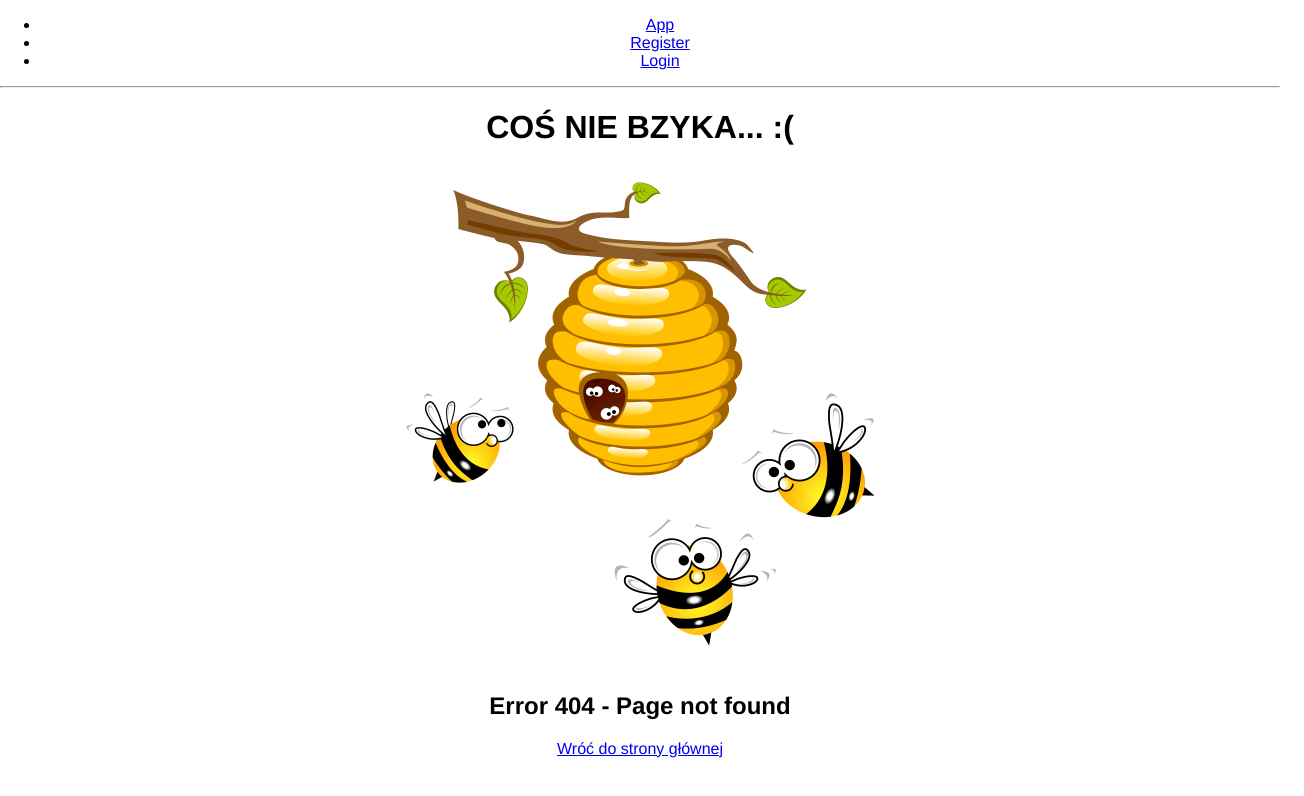
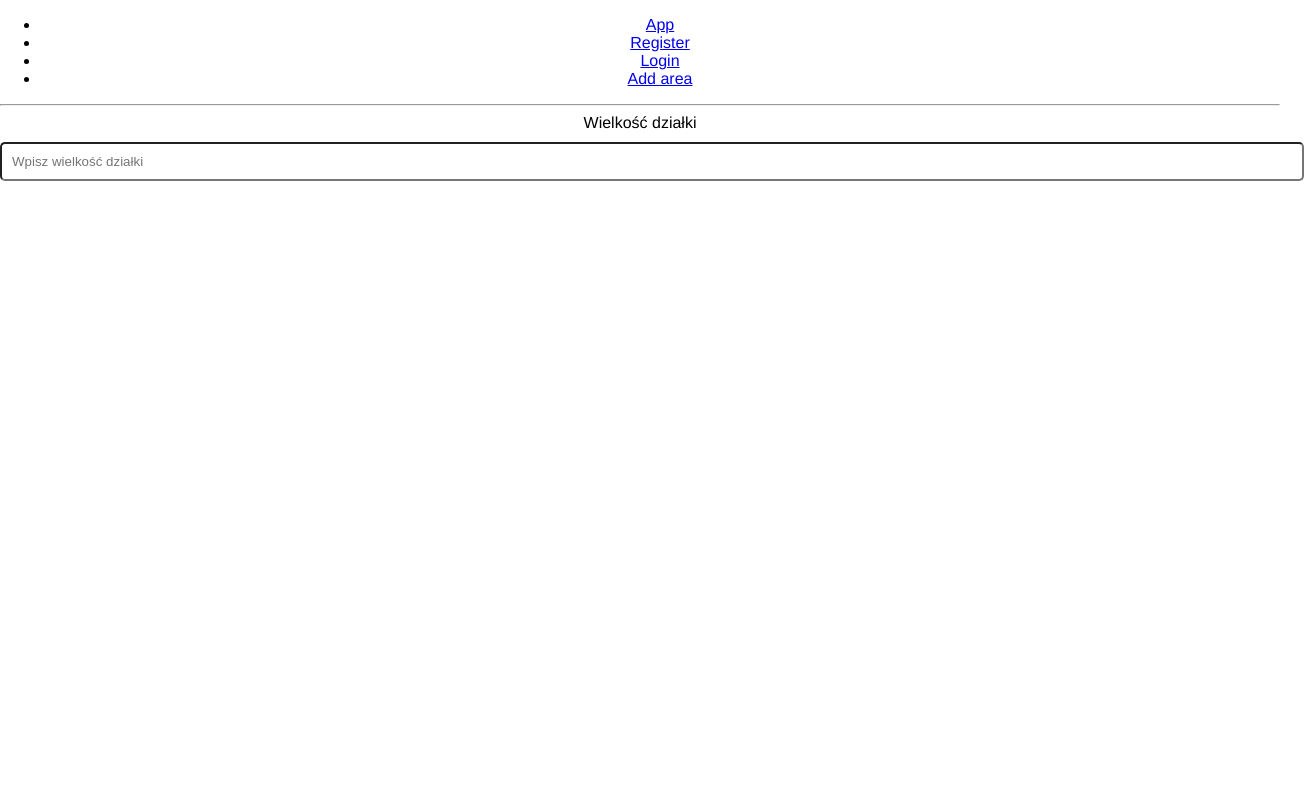
Before and after one commit to Mikolaj86/bees, a React (Create React App) app: page /add-area in a window 1280 px wide. Before the commit this address had no page. Shown: the top 796 px of the page, 1304 px wide, since content can reach past the window. Built offline with nearby package versions, Linux system fonts and the light colour scheme.

Commit message:
add add-area

```diff
--- a/src/App.js
+++ b/src/App.js
@@ -2,7 +2,9 @@ import React from 'react';
 import logo from './logo.svg';
 import './App.css';
 import Error404 from "./error404";
+import AddArea from "./components/add-area/add-area";
 import RegisterUser from "./components/registration/register";
+
 import { Login } from "./components/login/login";
 import { BrowserRouter as Router, Route, Link, Switch } from "react-router-dom";
 
@@ -42,6 +44,9 @@ function Menu() {
                     <li>
                         <Link to="/login">Login</Link>
                     </li>
+                    <li>
+                        <Link to="/add-area">Add area</Link>
+                    </li>
                 </ul>
 
                 <hr />
@@ -49,6 +54,7 @@ function Menu() {
                 <Route exact path="/" component={App} />
                 <Route path="/register" component={RegisterUser} />
                 <Route path="/login" component={Login} />
+                <Route path="/add-area" component={AddArea} />
                 <Route component={Error404} />
                 </Switch>
             </div>
--- /dev/null
+++ b/src/components/add-area/add-area-fields.js
@@ -0,0 +1,22 @@
+import React from 'react';
+import Input from "../registration/Input";
+
+const AddAreaInput = props => {
+    return (
+        <div>
+            <form className="container-fluid">
+                <Input
+                    inputType={"number"}
+                    title={"Wielkość działki"}
+                    name={"field_size"}
+                    value={props.newArea.field_size}
+                    placeholder={"Wpisz wielkość działki"}
+                    handleChange={props.handleChange}
+                />
+            </form>
+
+        </div>
+    )
+}
+
+export default AddAreaInput;
--- /dev/null
+++ b/src/components/add-area/add-area.js
@@ -0,0 +1,62 @@
+import React, { Component } from 'react';
+import Axios from 'axios';
+import AddAreaInput from '../add-area/add-area-fields'
+
+class AddArea extends Component {
+    constructor(props) {
+        super(props);
+        this.state = {
+            areas: [
+                // id: '',
+                // field_size: '',
+                // it_forest: false,
+                // since_when_sown: '',
+                // crop_type: '',
+                // additional_description: '',
+            ],
+            newArea: {},
+        }
+    }
+
+    handleInput(e) {
+        let value = e.target.value;
+        let name = e.target.name;
+        this.setState( prevState => {
+                return {
+                    newArea : {
+                        ...prevState.newArea, [name]: value
+                    }
+                }
+            }, () => console.log(this.state.newArea)
+        )
+    }
+
+    addField = async (event) => {
+        event.preventDefault();
+        let newField = {
+            id: Date.now(),
+            field_size: this.state.newArea.field_size,
+            it_forest: this.state.newArea.it_forest,
+            crop_type: this.state.newArea.crop_type,
+            since_when_sown: this.state.newArea.since_when_sown,
+            additional_description: this.state.newArea.additional_description,
+        };
+        this.setState({
+            areas: [...this.state.todos, newField],
+            newArea: {}
+        })
+        const {data} = await Axios.post('http://localhost:8000/todoes_create/', newField)
+    }
+
+    render() {
+        return (
+          <div className="Add">
+              <AddAreaInput newArea={this.state.newArea} handleChange={this.handleInput} />
+          </div>
+        );
+    }
+
+
+}
+
+export default AddArea;
--- a/src/components/registration/Input.js
+++ b/src/components/registration/Input.js
@@ -3,7 +3,11 @@ import React from 'react';
 
 const Input = (props) => {
     return (
-            <input
+        <div className="form-group">
+            <label htmlFor={props.name} className="form-label">
+                {props.title}
+            </label>
+        <input
                 className="form"
                 id={props.name}
                 name={props.name}
@@ -13,6 +17,7 @@ const Input = (props) => {
                 placeholder={props.placeholder}
 
             />
+        </div>
     )
 }
 
```
